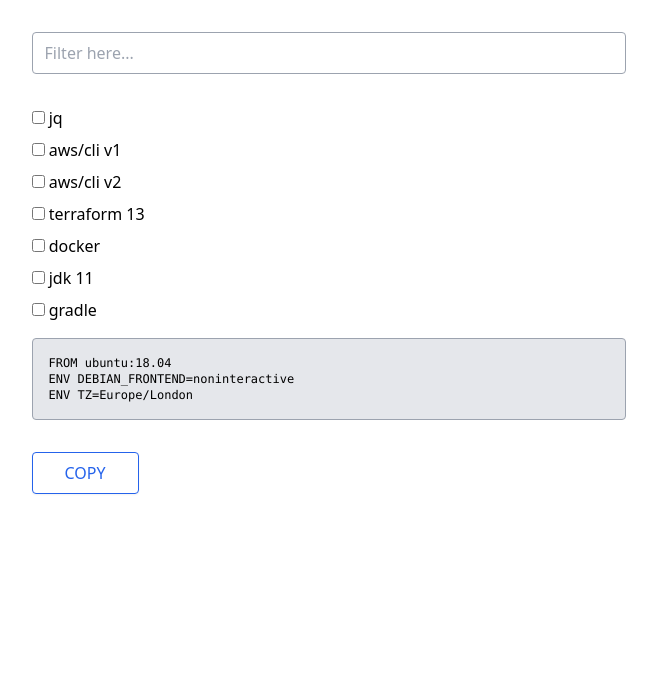
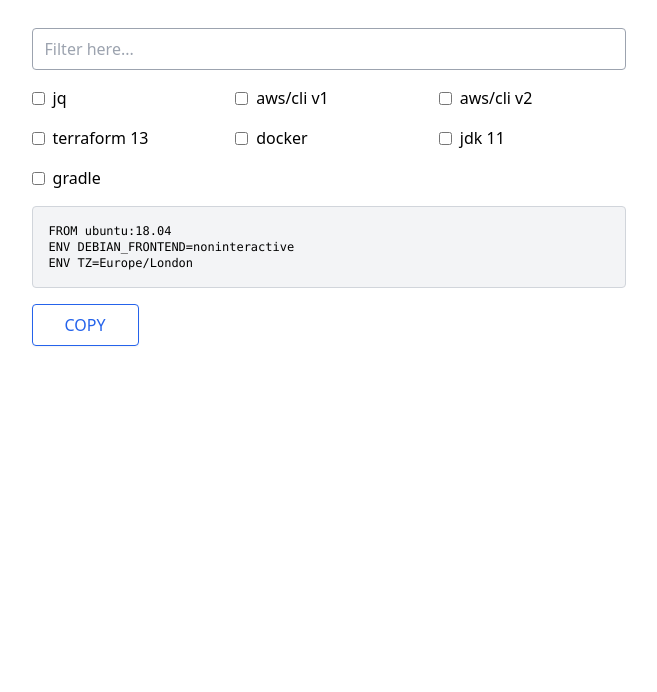
Before and after one commit to felipesere/dockerfile.xyz, a website: page index.html in a window 1280 px wide. Shown: the part 108-800 px from the top of the page, without its empty margins (311-968 px from the left). Drawn offline with nearby package versions, Linux system fonts and the light colour scheme; some packages are replaced by stand-ins of ours; a script that the page names is missing.

Commit message:
Remove all custom CSS

```diff
--- a/app.css
+++ b/app.css
@@ -2,11 +2,3 @@
   display: flex;
   flex-direction: column;
 }
-
-button {
-  margin-top: 2rem;
-}
-
-ul {
-  padding-inline-start: 0;
-}
--- a/index.html
+++ b/index.html
@@ -5,9 +5,7 @@
     <title>Dockerfile</title>
     <script src="https://cdn.jsdelivr.net/npm/@ryangjchandler/alpine-clipboard@0.1.x/dist/alpine-clipboard.umd.js"></script>
     <script src="https://cdn.jsdelivr.net/gh/alpinejs/alpine@v2.x.x/dist/alpine.min.js" defer></script>
-    <!-- <link rel="stylesheet" href="https://cdn.jsdelivr.net/npm/water.css@2/out/light.css"> -->
     <link href="https://unpkg.com/tailwindcss@^2/dist/tailwind.min.css" rel="stylesheet">
-    <link rel="stylesheet" href="/app.css">
 
     <script src="index.js"></script>
 
@@ -53,28 +51,28 @@
     </script>
   </head>
 
-  <body class="bg-grey-light font-sans leading-normal tracking-normal">
+  <body class="bg-grey-light leading-normal tracking-normal">
     <main  class="max-w-prose mx-auto">
-      <h1 class="text-xl my-12">Generate a quick Dockerfile</h1>
+      <h1 class="text-4xl font-normal tracking-wide my-12">Generate a quick Dockerfile</h1>
 
       <div x-data="model()" >
-        <input type="text" x-model="searchTerm" placeholder="Filter here..." class="my-4 input border border-gray-400 appearance-none rounded w-full px-3 py-3 pt-2 pb-2 focus focus:border-blue-600 focus:outline-none active:outline-none active:border-blue-600" >
-        <ul class="my-4 ">
+        <input type="text" x-model="searchTerm" placeholder="Filter here..." class="input border border-gray-400 appearance-none rounded w-full px-3 py-3 pt-2 pb-2 focus focus:border-blue-600 focus:outline-none active:outline-none active:border-blue-600" >
+        <ul class="my-4 grid grid-cols-3 gap-4">
           <template x-for="(choice, index) in Object.keys(visibleOptions())" :key="index">
-            <div class="my-2">
-              <input type="checkbox" :id="choice" x-model="selected[choice]" @change="updateUrl()"></input>
-              <label :for="choice" x-text="choice"></label>
+            <div class="flex flex-row">
+              <input class="self-center" type="checkbox" :id="choice" x-model="selected[choice]" @change="updateUrl()"></input>
+              <label class="self-center ml-2" :for="choice" x-text="choice"></label>
             </div>
           </template>
         </ul>
 
-        <code class="bg-gray-200 p-4 rounded border border-gray-400 overflow-x-auto text-xs">
+        <code class="bg-gray-100 p-4 rounded border border-gray-300 overflow-x-auto text-xs font-mono flex flex-col">
           <template x-for="line in dockerfile()">
             <span class="whitespace-pre" x-text="line"></span>
           </template>
         </code>
 
-        <button @click="$clipboard(dockerfile().join('\n'))" class="uppercase px-8 py-2 rounded border border-blue-600 text-blue-600 max-w-max shadow-sm hover:shadow-md">Copy</button>
+        <button @click="$clipboard(dockerfile().join('\n'))" class="my-4 uppercase px-8 py-2 rounded border border-blue-600 text-blue-600 max-w-max shadow-sm hover:shadow-md">Copy</button>
       </div>
     </main>
   </body>
```
